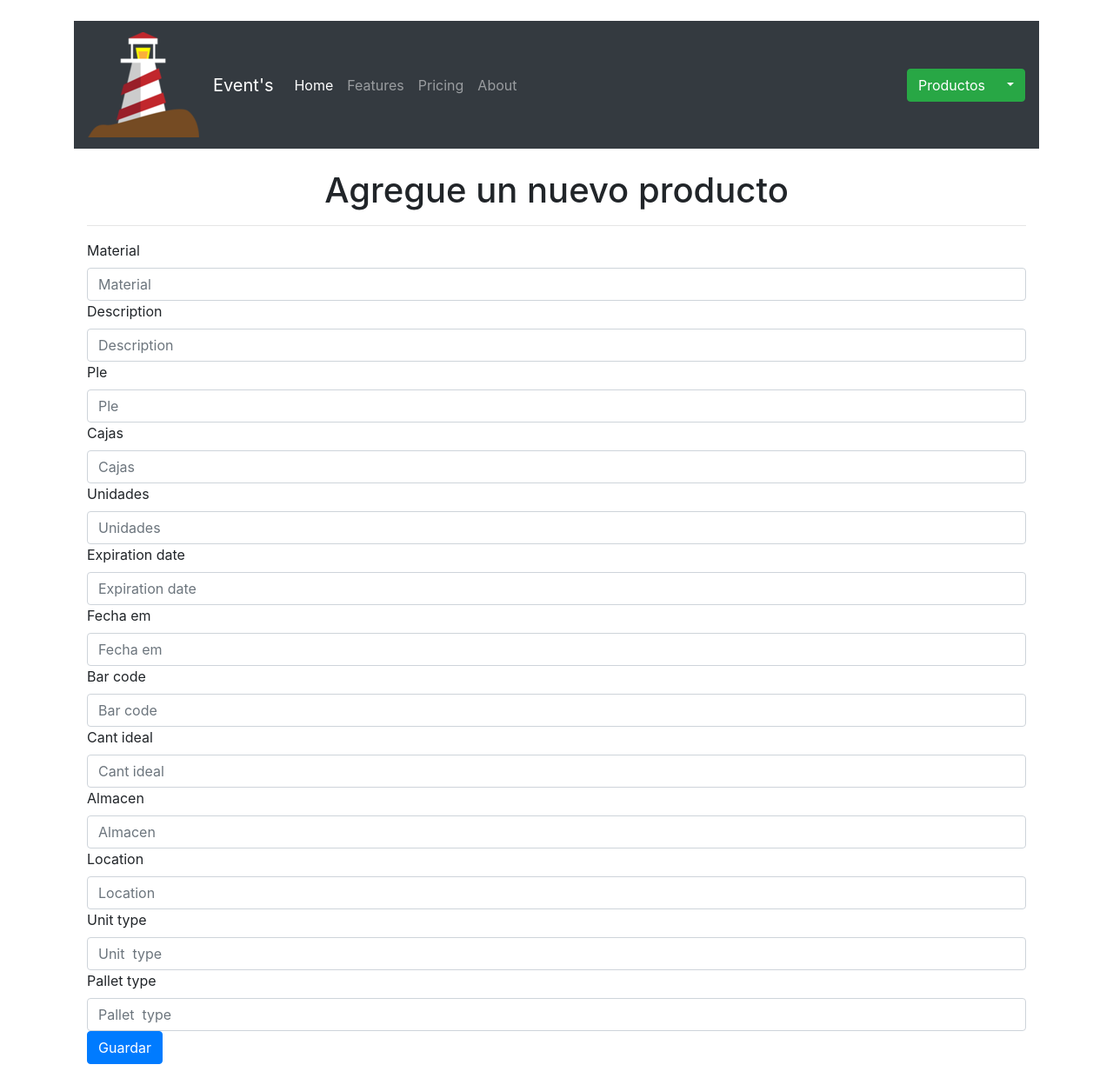
After one commit to eisnerh/DjangoInventory, a Django app: page /Products/product_add in a window 1280 px wide. The commit adds this page. Shown: the whole page at 87% size. Run offline with Django 3.2, Linux system fonts and the light colour scheme; some libraries are stand-ins or nearby versions.

Commit message:
Agregue la funcion de agregar productos

```diff
--- /dev/null
+++ b/full_inventory/forms.py
@@ -0,0 +1,19 @@
+from django import forms
+
+from .models import Ubication, Unity, Pallet_Type, Almacen
+
+
+class ProductsForm(forms.Form):
+    material = forms.IntegerField()
+    description = forms.CharField(widget=forms.Textarea)
+    ple = forms.IntegerField()
+    cajas = forms.IntegerField()
+    unidades = forms.FloatField()
+    expiration_date = forms.DateField()
+    fecha_em = forms.DateField()
+    bar_code = forms.IntegerField()
+    cant_ideal = forms.IntegerField()
+    almacen = forms.ModelChoiceField(queryset=Almacen.objects.all())
+    location = forms.ModelChoiceField(queryset=Ubication.objects.all())
+    unit__type = forms.ModelChoiceField(queryset=Unity.objects.all())
+    pallet__type = forms.ModelChoiceField(queryset=Pallet_Type.objects.all())
--- a/full_inventory/templates/base.html
+++ b/full_inventory/templates/base.html
@@ -49,13 +49,13 @@
             </ul>
             <form class="form-inline my-2 my-lg-0">
                 <div class="btn-group" role="group" aria-label="Button group with nested dropdown">
-                    <button type="button" class="btn btn-success">Success</button>
+                    <button type="button" class="btn btn-success">Productos</button>
                     <div class="btn-group" role="group">
                         <button id="btnGroupDrop2" type="button" class="btn btn-success dropdown-toggle"
                                 data-toggle="dropdown" aria-haspopup="true" aria-expanded="false"></button>
                         <div class="dropdown-menu" aria-labelledby="btnGroupDrop2" x-placement="bottom-start"
                              style="position: absolute; will-change: transform; top: 0px; left: 0px; transform: translate3d(0px, 44px, 0px);">
-                            <a class="dropdown-item" href="#">Dropdown link</a>
+                            <a class="dropdown-item" href="{% url 'product_add' %}">Agregar Productos</a>
                             <a class="dropdown-item" href="#">Dropdown link</a>
                         </div>
                     </div>
--- /dev/null
+++ b/full_inventory/templates/product_form.html
@@ -0,0 +1,18 @@
+{% extends 'base.html' %}
+{% block content %}
+    <div class="container form-group">
+        <br>
+    <h1 align="center">Agregue un nuevo producto</h1>
+        <hr>
+    <form method="post">
+        {% csrf_token %}
+        {% for field in Product_Form %}
+            {{ field.errors }}
+            <label>{{ field.label }}</label>
+            <input placeholder="{{ field.label }}" name="{{ field.name }}" class="form-control">
+        {% endfor %}
+        <button type="submit" class="btn btn-primary">Guardar</button>
+    </form>
+    </div>
+
+{% endblock %}
--- a/full_inventory/views.py
+++ b/full_inventory/views.py
@@ -1,5 +1,9 @@
+from django.http import HttpResponseRedirect
 from django.shortcuts import render
+
+from full_inventory.forms import ProductsForm
 from .models import Product
+
 
 # Create your views here.
 
@@ -14,3 +18,50 @@ def index(request):
 def product_detail(request, pk):
     products = Product.objects.get(idProduct=pk)
     return render(request, 'product_detail.html', {'Product': products})
+
+
+def product_add(request):
+    if request.method == 'POST':
+        product__form = ProductsForm(request.POST)
+        if product__form.is_valid():
+            material = product__form.cleaned_data['material']
+            description = product__form.cleaned_data['description']
+            ple = product__form.cleaned_data['ple']
+            cajas = product__form.cleaned_data['cajas']
+            unidades = product__form.cleaned_data['unidades']
+            expiration_date = product__form.cleaned_data['expiration_date']
+            fecha_em = product__form.cleaned_data['fecha_em']
+            bar_code = product__form.cleaned_data['bar_code']
+            cant_ideal = product__form.cleaned_data['cant_ideal']
+            # almacen_idalmacen = models.ForeignKey(Almacen, on_delete=models.CASCADE)
+            # ubication_idubication = models.ForeignKey(Ubication, on_delete=models.CASCADE)
+            # unidad_idunidad = models.ForeignKey(Unity, on_delete=models.CASCADE)
+            # pallet_type_idpallet_type = models.ForeignKey(Pallet_Type, on_delete=models.CASCADE)
+
+            # almacen = forms.ModelChoiceField(queryset=Almacen.objects.all())
+            # ubicacion = forms.ModelChoiceField(queryset=Ubication.objects.all())
+            # tipo_unidad = forms.ModelChoiceField(queryset=Unity.objects.all())
+            # tipo_tarima = forms.ModelChoiceField(queryset=Pallet_Type.objects.all())
+            house = product__form.cleaned_data['almacen']
+            ubication = product__form.cleaned_data['location']
+            unit = product__form.cleaned_data['unit__type']
+            pallet = product__form.cleaned_data['pallet__type']
+            Product.objects.create(
+                material=material,
+                description=description,
+                ple=ple,
+                cajas=cajas,
+                unidades=unidades,
+                expiration_date=expiration_date,
+                fecha_em=fecha_em,
+                bar_code=bar_code,
+                cant_ideal=cant_ideal,
+                almacen_idalmacen=house,
+                ubication_idubication=ubication,
+                unidad_idunidad=unit,
+                pallet_type_idpallet_type=pallet,
+            ).save()
+            return HttpResponseRedirect('/')
+    else:
+        product__form = ProductsForm()
+    return render(request, 'product_form.html', {'Product_Form': product__form})
--- a/inventario/urls.py
+++ b/inventario/urls.py
@@ -21,5 +21,6 @@ from full_inventory import views
 urlpatterns = [
     path('', views.index, name='index'),
     path('Products/<int:pk>', views.product_detail, name='product_detail'),
+    path('Products/product_add', views.product_add, name='product_add'),
     path('admin/', admin.site.urls),
 ]
```
Also changed, not shown: full_inventory/templates/index.html (+12 -0 lines).
